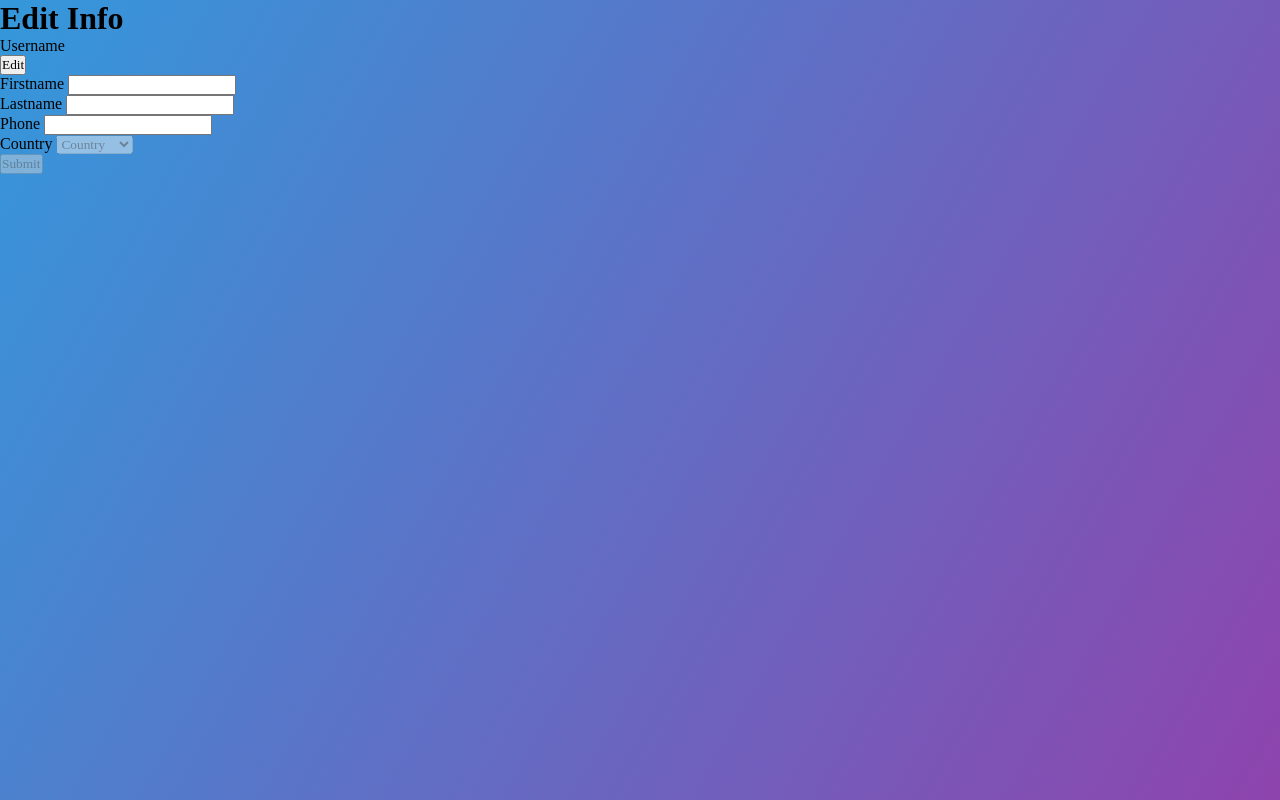
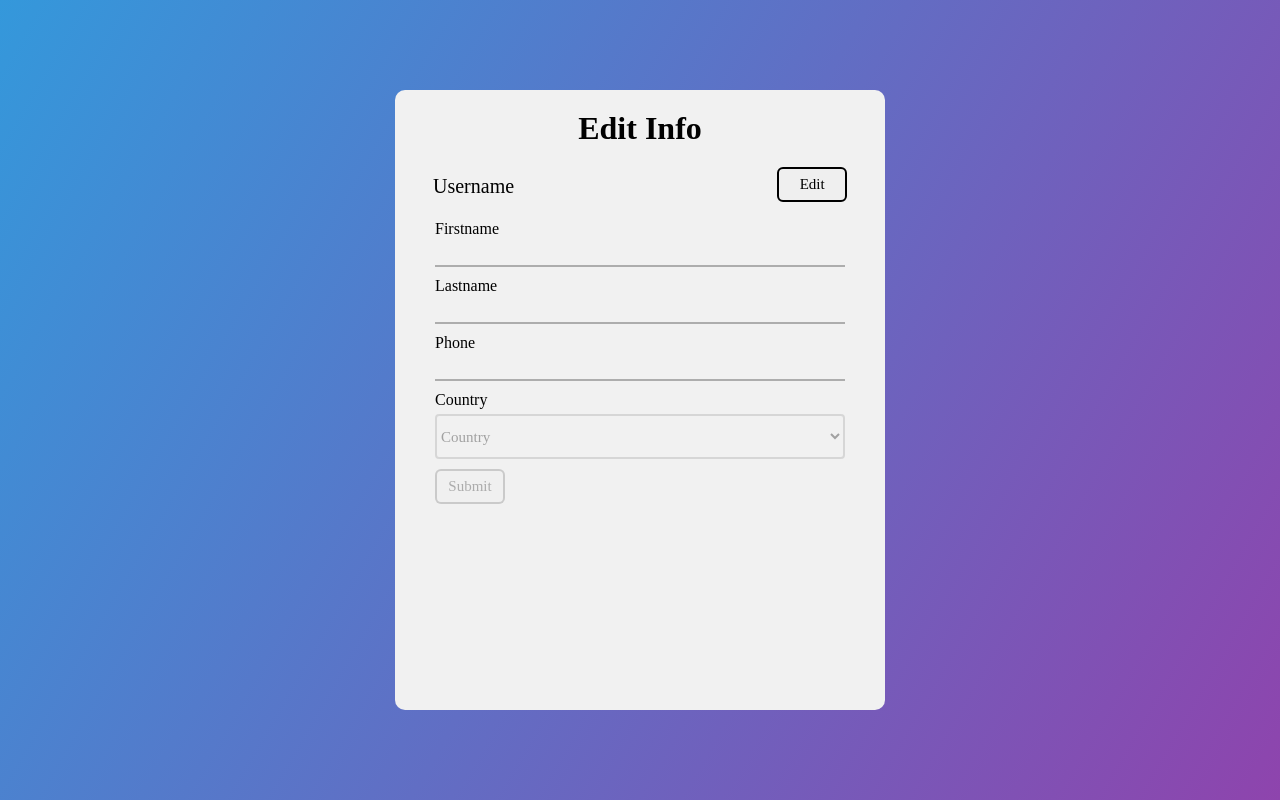
Before and after one commit to sonvq-enryu/web_final_project, a PHP site: page /editinfo.html in a window 1280 px wide. Run offline with PHP 8.4, Linux system fonts and the light colour scheme.

Commit message:
re-upload css for edit infor

```diff
--- a/css/loginform.css
+++ b/css/loginform.css
@@ -271,3 +271,127 @@ body {
 .changebtn:hover {
     background-position: right;
 }
+
+/* Edit form css */
+.editform {
+    width: 450px;
+    height: 580px;
+    background-color: #f1f1f1;
+    padding: 20px 20px;
+    border-radius: 10px;
+    position: absolute;
+    left: 50%;
+    top: 50%;
+    transform: translate(-50%,-50%);
+}
+
+.editform h1 {
+    text-align: center;
+    margin-bottom: 20px;
+}
+
+.editform div.edit-btn {
+    display: inline-block;
+    position: absolute;
+    left: 78%;
+}
+
+.editform div.edit-btn input[type=button] {
+    width: 70px;
+    height: 35px;
+    font-size: 15px;
+    border-style: solid;
+    border-radius: 6px;
+    border-width: 2px;
+    outline: none;
+}
+
+.editform div.username {
+    display: inline-block;
+    font-size: 20px;
+    height: 35px;
+    width: 70px;
+    padding-left: 18px;
+    padding-top: 8px;
+}
+
+.editform .info-txt {
+    margin: 10px 20px 0;
+}
+
+.editform .info-txt label {
+    display: block;
+    height: 15px;
+}
+
+.editform .info-txt input {
+    font-size: 15px;
+    color: #333;
+    border: none;
+    width: 100%;
+    height: 30px;
+    outline: none;
+    background: none;
+    border-bottom: 2px solid #adadad;
+}
+
+.editform .info-txt #nationality {
+    background: #f1f1f1;
+    border-radius: 4px;
+    border-width: 2px;
+    margin-top: 8px;
+    width: 100%;
+    height: 45px;
+    font-size: 15px;
+    box-shadow: 0 5px 25x rgba(0,0,0,0.5);
+    -webkit-appearance: button;
+    outline: none;
+}
+
+.editform input[type=submit].submit-btn {
+    margin: 10px 20px 0;
+    width: 70px;
+    height: 35px;
+    font-size: 15px;
+    border-style: solid;
+    border-radius: 6px;
+    border-width: 2px;
+    outline: none;
+}
+/* End of editform css */
+
+/* Top up money css */
+.user-selection-sidebar {
+    width: 180px;
+    height: 200px;
+    background: #f1f1f1;
+    /* padding: 20px 20px; */
+    /* border-radius: 10px; */
+    position: absolute;
+    left: 30%;
+    top: 30%;
+    transform: translate(-50%,-50%);
+    overflow: auto;
+}
+
+.user-selection-sidebar a {
+    font-size: 16px;
+    color: linear-gradient(120deg, #3498db, #8e44ad);
+    height: 50px;
+    /* height: 75px; */
+    padding: 12px;
+    display: block;
+    text-decoration: none;
+    text-align: center;
+    border: 1px solid gray;
+
+}
+
+.top-up-money {
+    width: 580px;
+    height: 580px;
+    background: #f1f1f1;
+    position: absolute;
+    left: 35%;
+    top: 19.6%;
+}
```
